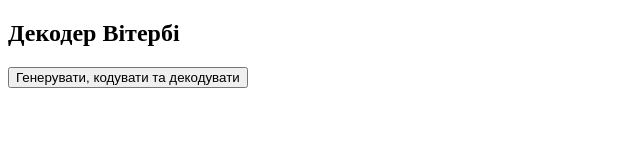
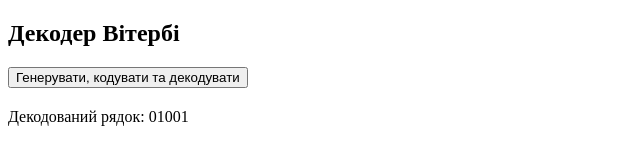
Before and after one commit to RomenaRolana/TelecomLab5, a plain HTML site: page index.html in a window 1280 px wide. Both pictures are taken after a click on the button "Генерувати, кодувати та декодувати". Shown: the whole page, without its empty margins (0-640 px from the left). Drawn offline with Linux system fonts and the light colour scheme.

Commit message:
Update index.html

```diff
--- a/index.html
+++ b/index.html
@@ -17,24 +17,33 @@
 </div>
 
 <script>
+    function generateEncodeDecode() {
+        // Приклад вхідних даних
+        let encoded = '0101110001'; // Припущений закодований рядок
+        let n = 2;  // Кількість бітів на символ
+        let m = 3;  // Довжина регістра зсуву
+        let polynomial = [[1, 0, 1], [1, 1, 1]]; // Породжуючі поліноми
+
+        let decoded = viterbiDecode(encoded, n, m, polynomial);
+        document.getElementById('results').innerText = 'Декодований рядок: ' + decoded;
+    }
+
     function generatePossibleStates(m) {
-        // Генерація можливих станів для регістра зсуву довжиною m бітів.
         let states = [];
-        let numStates = 1 << m;  // 2^m станів
+        let numStates = 1 << m;
         for (let i = 0; i < numStates; i++) {
-            let state = i.toString(2).padStart(m, '0');  // Представлення стану в бінарному форматі
+            let state = i.toString(2).padStart(m, '0');
             states.push(state);
         }
         return states;
     }
 
     function calculateOutputForState(state, polynomial) {
-        // Обчислення вихідної послідовності для даного стану згідно з породжуючими поліномами.
         let output = [];
         for (let poly of polynomial) {
             let bit = 0;
             for (let i = 0; i < state.length; i++) {
-                bit ^= (state[i] === '1' ? 1 : 0) & poly[i];  // XOR операція для кожного біта
+                bit ^= (state[i] === '1' ? 1 : 0) & poly[i];
             }
             output.push(bit);
         }
@@ -42,45 +51,38 @@
     }
 
     function viterbiDecode(encoded, n, m, polynomial) {
-        // Вітербі декодер для згортково кодованої послідовності.
-        const states = generatePossibleStates(m);  // Генерація всіх можливих станів
-        let paths = states.map(s => ({ path: s, cost: 0 }));  // Ініціалізація шляхів з початковими станами та вартістю
-        let outputForStates = states.map(s => calculateOutputForState(s, polynomial));  // Вирахування виходів для кожного стану
+        const states = generatePossibleStates(m);
+        let paths = states.map(s => ({ path: s, cost: 0 }));
+        let outputForStates = states.map(s => calculateOutputForState(s, polynomial));
 
         for (let i = 0; i < encoded.length; i += n) {
-            let segment = encoded.substring(i, i + n);  // Отримання відрізку закодованої послідовності
-            let newPaths = [];
+            let segment = encoded.substring(i, i + n);
+            let newPaths = Array(states.length).fill(null).map(() => ({ path: '', cost: Number.MAX_SAFE_INTEGER }));
 
             for (let stateIndex = 0; stateIndex < states.length; stateIndex++) {
-                let minCost = Number.MAX_SAFE_INTEGER;  // Мінімальна вартість для поточного стану
-                let bestPredecessor = null;  // Найкращий попередній стан
-
                 for (let prevStateIndex = 0; prevStateIndex < states.length; prevStateIndex++) {
-                    let expectedOutput = outputForStates[prevStateIndex];  // Очікуваний вихід з попереднього стану
+                    let expectedOutput = outputForStates[prevStateIndex];
                     let transitionCost = 0;
 
                     for (let j = 0; j < n; j++) {
-                        transitionCost += (segment[j] === expectedOutput[j] ? 0 : 1);  // Визначення вартості переходу (відстань Хеммінга)
+                        transitionCost += (segment[j] === expectedOutput[j] ? 0 : 1);
                     }
 
-                    let currentCost = paths[prevStateIndex].cost + transitionCost;  // Загальна вартість шляху до поточного стану
-                    if (currentCost < minCost) {
-                        minCost = currentCost;
-                        bestPredecessor = prevStateIndex;  // Оновлення найкращого шляху
+                    let currentCost = paths[prevStateIndex].cost + transitionCost;
+                    let newState = states[prevStateIndex].substring(1) + (stateIndex % 2).toString();
+
+                    if (currentCost < newPaths[stateIndex].cost) {
+                        newPaths[stateIndex].cost = currentCost;
+                        newPaths[stateIndex].path = paths[prevStateIndex].path + (stateIndex % 2).toString();
                     }
                 }
-
-                let newState = states[stateIndex].substring(1) + '0';  // Перехід до нового стану, припускаючи 0
-                let newState1 = states[stateIndex].substring(1) + '1';  // Перехід до нового стану, припускаючи 1
-                newPaths.push({ path: paths[bestPredecessor].path + (newState === states[stateIndex] ? '0' : '1'), cost: minCost });
             }
 
             paths = newPaths;
         }
 
-        // Знаходження шляху з мінімальною вартістю
         let minPath = paths.reduce((a, b) => a.cost < b.cost ? a : b);
-        return minPath.path.substring(m);  // Відкидання початкових станів з шляху
+        return minPath.path.substring(m);
     }
 </script>
 
```
